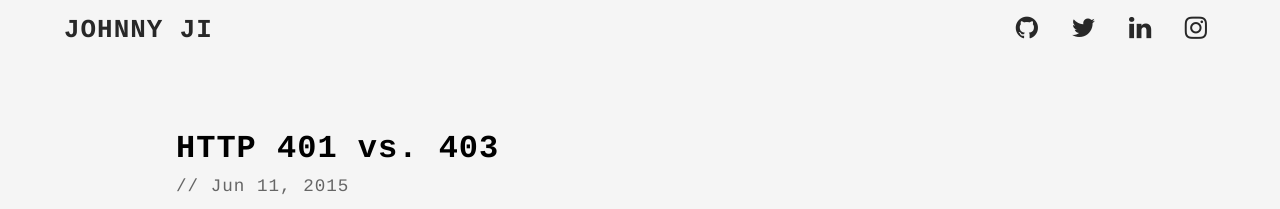
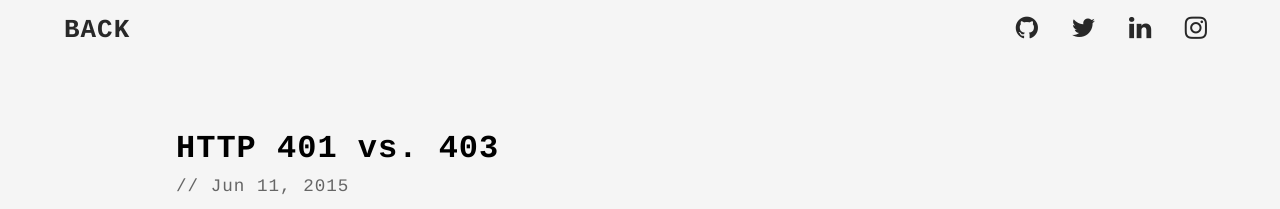
Before and after one commit to johnnyji/jekyll_blog, a Jekyll site: the page built from _posts/2015-06-11-http-401-vs-403.markdown, in a window 1280 px wide. Shown: the top 209 px of the page. Built offline with Jekyll 4.4.1, drawn with Linux system fonts in a browser that asks for light colours; nearby versions of some CDN libraries.

Commit message:
relink header link:

```diff
--- a/_includes/header_lite.html
+++ b/_includes/header_lite.html
@@ -1,5 +1,5 @@
 <header>
-  <a class="header-title header-link header-lite" href="{{ site.url }}">JOHNNY JI</a>
+  <a class="header-title header-link header-lite" href="http://johnnyji.me">BACK</a>
 
   <div class="social-media-links">
     <a href="https://www.github.com/johnnyji" target="_blank" class="social-link github header-lite">
```
